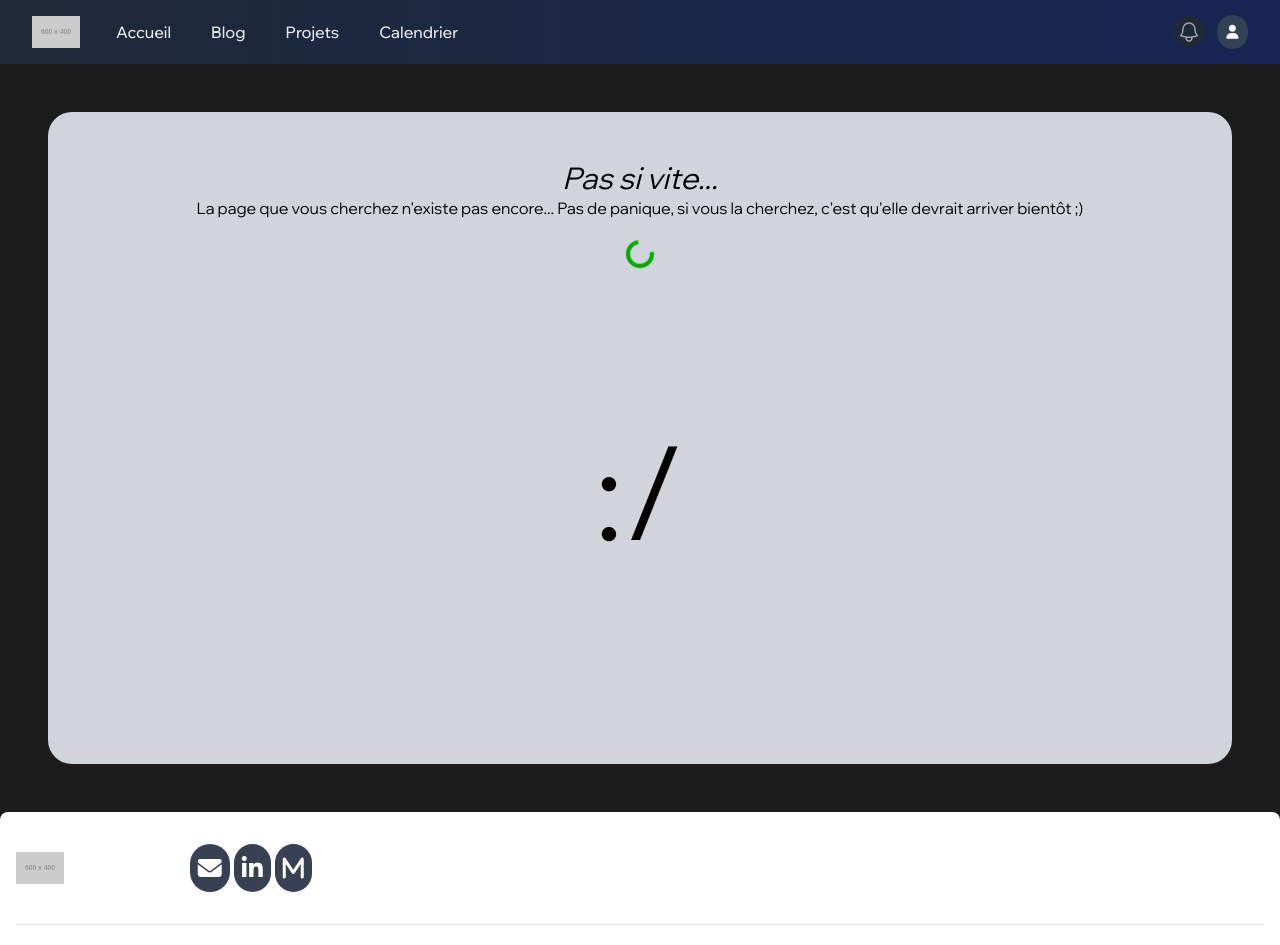
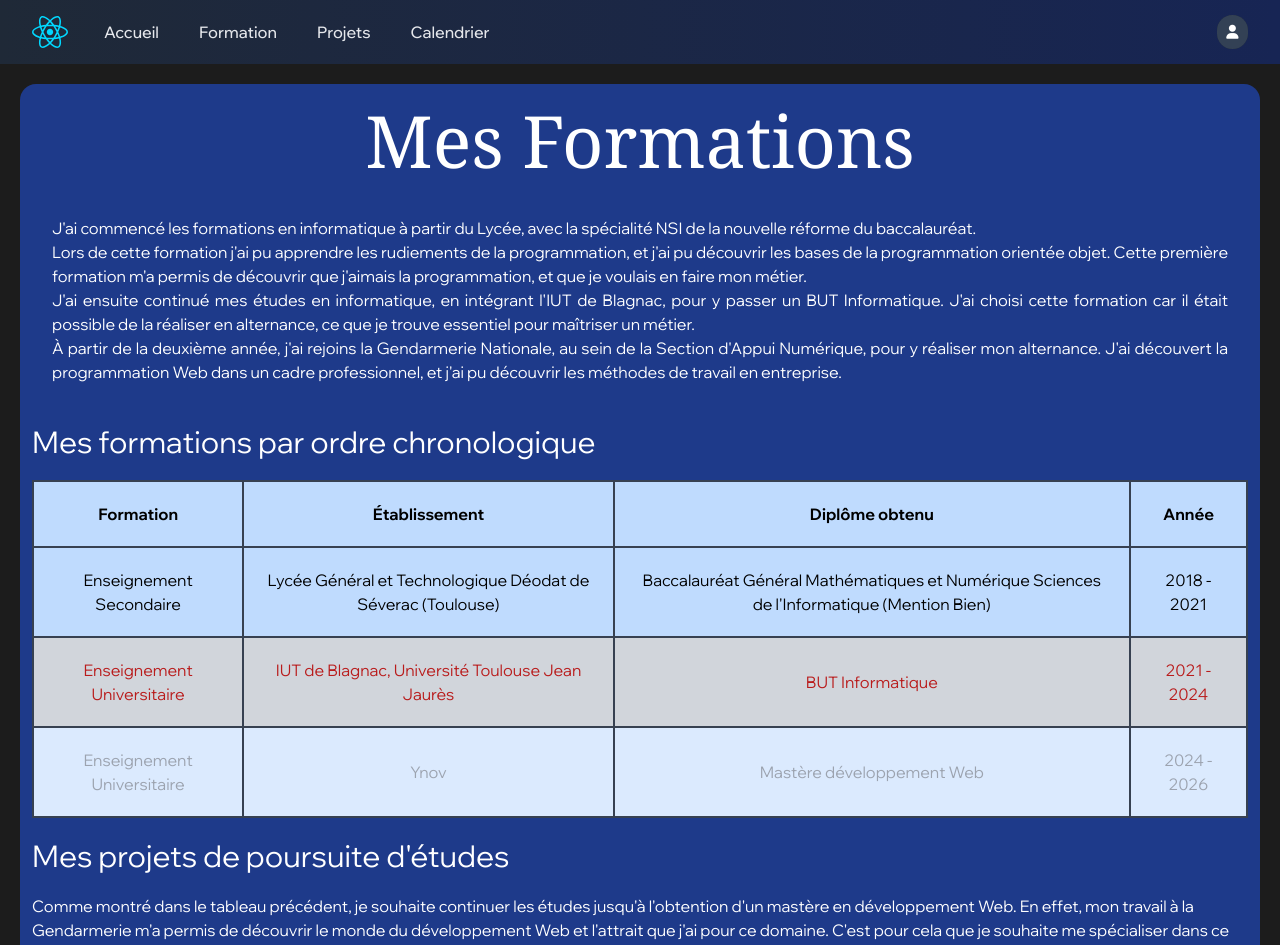
Before and after one commit to caerroff/site-perso, a React (Vite) app in the folder frontend/: page /formation in a window 1280 px wide. Shown: the top 945 px of the page. Built offline with nearby package versions, Linux system fonts and the light colour scheme.

Commit message:
feat: mise au propre comm

```diff
--- a/frontend/src/components/Footer/index.tsx
+++ b/frontend/src/components/Footer/index.tsx
@@ -13,12 +13,12 @@ function Footer() {
                             <div className="flex space-x-1">
                                 <a href='mailto:caerroff.dev@gmail.com' title='Mail'><i className='fa fa-envelope p-2 text-2xl bg-gray-700 rounded-full'></i></a>
                                 <a href='https://www.linkedin.com/in/thomas-masin-014137222/' target='_blank' title='Linkedin'><i className='fa fa-linkedin p-2 text-2xl bg-gray-700 rounded-full'></i></a>
-                                <i className='fa fa-m p-2 text-2xl bg-gray-700 rounded-full'></i>
+                                <a href='https://github.com/caerroff' target='_blank' title='GitHub'><i className='fa fa-github p-2 text-2xl bg-gray-700 rounded-full'></i></a>
                             </div>
                         </div>
                     </div>
                     <hr className="my-6 border-gray-200 sm:mx-auto dark:border-gray-700 lg:my-8" />
-                    <span className="block text-sm text-gray-500 sm:text-center dark:text-gray-400">© 2023 Caerroff. Tous droits réservés.</span>
+                    <span className="block text-sm text-gray-500 sm:text-center dark:text-gray-400">© 2024 Caerroff. Tous droits réservés.</span>
                 </div>
             </footer>
         </>
--- a/frontend/src/components/Header/header.tsx
+++ b/frontend/src/components/Header/header.tsx
@@ -33,25 +33,26 @@ function Header() {
                     </div>
                     <div className="flex flex-1 items-center justify-center sm:items-stretch sm:justify-start">
                         <Link to='/' className="flex flex-shrink-0 items-center">
-                            <img className="h-8 w-auto" src="https://placehold.co/600x400" alt="Your Company" />
+                            <img className="h-8 w-auto" src="assets/react.svg" alt="Logo React.js" />
                         </Link>
                         <div className="hidden sm:ml-6 sm:block">
                             <div className="flex space-x-4">
                                 <Link to="/" className="text-gray-200 hover:bg-blue-700 hover:text-white rounded-md px-3 py-2 text-md font-medium">Accueil</Link>
-                                <Link to="/blog" className="text-gray-200 hover:bg-blue-700 hover:text-white rounded-md px-3 py-2 text-md font-medium">Blog</Link>
+                                <Link to="/formation" className="text-gray-200 hover:bg-blue-700 hover:text-white rounded-md px-3 py-2 text-md font-medium">Formation</Link>
+                                {/* <Link to="/blog" className="text-gray-200 hover:bg-blue-700 hover:text-white rounded-md px-3 py-2 text-md font-medium">Blog</Link> */}
                                 <Link to="/projects" className="text-gray-200 hover:bg-blue-700 hover:text-white rounded-md px-3 py-2 text-md font-medium">Projets</Link>
                                 <Link to="/calendar" className="text-gray-200 hover:bg-blue-700 hover:text-white rounded-md px-3 py-2 text-md font-medium">Calendrier</Link>
                             </div>
                         </div>
                     </div>
                     <div className="absolute inset-y-0 right-0 flex items-center pr-2 sm:static sm:inset-auto sm:ml-6 sm:pr-0">
-                        <button type="button" className="relative rounded-full bg-gray-800 p-1 text-gray-400 hover:text-white focus:outline-none focus:ring-2 focus:ring-white focus:ring-offset-2 focus:ring-offset-gray-800">
+                        {/* <button type="button" className="relative rounded-full bg-gray-800 p-1 text-gray-400 hover:text-white focus:outline-none focus:ring-2 focus:ring-white focus:ring-offset-2 focus:ring-offset-gray-800">
                             <span className="absolute -inset-1.5"></span>
                             <span className="sr-only">View notifications</span>
                             <svg className="h-6 w-6" fill="none" viewBox="0 0 24 24" stroke-width="1.5" stroke="currentColor" aria-hidden="true">
                                 <path stroke-linecap="round" stroke-linejoin="round" d="M14.857 17.082a23.848 23.848 0 005.454-1.31A8.967 8.967 0 0118 9.75v-.7V9A6 6 0 006 9v.75a8.967 8.967 0 01-2.312 6.022c1.733.64 3.56 1.085 5.455 1.31m5.714 0a24.255 24.255 0 01-5.714 0m5.714 0a3 3 0 11-5.714 0" />
                             </svg>
-                        </button>
+                        </button> */}
 
                         <div className="relative ml-3">
                             <div>
--- a/frontend/src/index.css
+++ b/frontend/src/index.css
@@ -62,3 +62,20 @@ body {
     height: 100%;
     background: #6e8100;
 }
+
+table {
+    @apply table-auto w-full text-center border-2 border-gray-700 border-collapse bg-blue-200;
+}
+
+td,
+th {
+    @apply border-2 border-gray-700 border-collapse p-5;
+}
+
+.now{
+    @apply text-red-700 bg-gray-300;
+}
+
+.future{
+    @apply text-gray-400 bg-blue-100;
+}
--- a/frontend/src/main.tsx
+++ b/frontend/src/main.tsx
@@ -6,6 +6,7 @@ import Blog from './pages/Blog/Blog.tsx'
 import BlogNew from './pages/Blog/BlogNew.tsx'
 import Calendar from './pages/Calendar/Calendar.tsx'
 import Login from './pages/Login/index.tsx'
+import Formation from './pages/Formation/index.tsx'
 import './index.css'
 import Header from './components/Header/header.tsx'
 import { BrowserRouter as Router, Routes, Route } from 'react-router-dom'
@@ -20,6 +21,7 @@ ReactDOM.createRoot(document.getElementById('root')!).render(
         <Route path='/' element={<Home />} />
         <Route path='/blog' element={<Blog />} />
         <Route path='/blog/new' element={<BlogNew />} />
+        <Route path='/formation' element={<Formation />} />
         <Route path='/projects' element={<Projects />} />
         <Route path='/calendar' element={<Calendar />} />
         <Route path='/login' element={<Login />} />
--- /dev/null
+++ b/frontend/src/pages/Formation/index.tsx
@@ -0,0 +1,64 @@
+function Formation() {
+    return (
+        <>
+            <div className="bg-blue-900 m-5 p-3 rounded-2xl space-y-5 text-white">
+                <h1 className="text-center font-serif text-5xl md:text-7xl pt-2">Mes Formations</h1>
+                <p className="p-5 text-justify">J'ai commencé les formations en informatique à partir du Lycée, avec la spécialité NSI de la nouvelle réforme du baccalauréat.<br />
+                    Lors de cette formation j'ai pu apprendre les rudiements de la programmation, et j'ai pu découvrir les bases de la programmation orientée objet.
+                    Cette première formation m'a permis de découvrir que j'aimais la programmation, et que je voulais en faire mon métier.<br />
+                    J'ai ensuite continué mes études en informatique, en intégrant l'IUT de Blagnac, pour y passer un BUT Informatique.
+                    J'ai choisi cette formation car il était possible de la réaliser en alternance, ce que je trouve essentiel pour maîtriser un métier.<br />
+                    À partir de la deuxième année, j'ai rejoins la Gendarmerie Nationale, au sein de la Section d'Appui Numérique, pour y réaliser mon alternance.
+                    J'ai découvert la programmation Web dans un cadre professionnel, et j'ai pu découvrir les méthodes de travail en entreprise.
+                </p>
+                <h2 className="text-3xl">Mes formations par ordre chronologique</h2>
+
+                <table className="table-auto w-full text-center border-2 border-black text-black">
+                    <thead>
+                        <tr>
+                            <th>Formation</th>
+                            <th>Établissement</th>
+                            <th>Diplôme obtenu</th>
+                            <th>Année</th>
+                        </tr>
+                    </thead>
+                    <tbody>
+                        <tr>
+                            <td>Enseignement Secondaire</td>
+                            <td>Lycée Général et Technologique Déodat de Séverac (Toulouse)</td>
+                            <td>Baccalauréat Général Mathématiques et Numérique Sciences de l'Informatique (Mention Bien)</td>
+                            <td>2018 - 2021</td>
+                        </tr>
+                        <tr className="now">
+                            <td>Enseignement Universitaire</td>
+                            <td>IUT de Blagnac, Université Toulouse Jean Jaurès</td>
+                            <td>BUT Informatique</td>
+                            <td>2021 - 2024</td>
+                        </tr>
+                        <tr className="future">
+                            <td>Enseignement Universitaire</td>
+                            <td>Ynov</td>
+                            <td>Mastère développement Web</td>
+                            <td>2024 - 2026</td>
+                        </tr>
+                    </tbody>
+                </table>
+
+                <h2 className="text-3xl">Mes projets de poursuite d'études</h2>
+                <p>Comme montré dans le tableau précédent, je souhaite continuer les études jusqu'à l'obtention d'un mastère en développement Web.
+                    En effet, mon travail à la Gendarmerie m'a permis de découvrir le monde du développement Web et l'attrait que j'ai pour ce domaine.
+                    C'est pour cela que je souhaite me spécialiser dans ce domaine, pour en faire mon métier.
+                </p>
+
+                <h2 className="text-3xl">Apprentissages Personnels</h2>
+                <p>En parallèle à ma formation et mon alternance, j'ai également lancé une auto-entreprise afin d'acquérir de nouvelles connaissances que je pourrai utiliser plus tard dans ma vie professionnelle.
+                    J'ai pu ainsi apprendre à gérer une entreprise, à réaliser des devis, à gérer des clients, et à réaliser des projets de A à Z.
+                    J'ai également pu apprendre à gérer mon temps, et à m'organiser pour réaliser mes projets personnels et professionnels.
+                </p>
+            </div>
+
+        </>
+    )
+}
+
+export default Formation
--- a/frontend/src/pages/Home/Home.tsx
+++ b/frontend/src/pages/Home/Home.tsx
@@ -86,21 +86,25 @@ function Home() {
                         </div>
 
                         <div className="text-left mb-3 md:mb-10 md:mt-2 h-fit md:h-fit flex flex-col xs:flex-col md:py-32 sm:grid sm:grid-cols-2 md:flex md:flex-row">
-                            <div className="w-full md:w-1/4 p-5">
+                            <div className="w-full md:w-1/4 p-5 border border-gray-400 mx-3 rounded-2xl text-center">
                                 <h1 className="text-xl font-semibold">Ma Stack</h1>
+                                <br />
+
                                 <h2>☀️ Front-End:</h2>
-                                <ul className="list-disc pl-10">
+                                <ul className="list-disc pl-10 text-left">
                                     <li>React.js</li>
                                     <li>Twig</li>
                                     <li>TailwindCSS</li>
                                 </ul>
+                                <br />
                                 <h2>⌨️ Back-End:</h2>
-                                <ul className="list-disc pl-10">
+                                <ul className="list-disc pl-10 text-left">
                                     <li>PHP/Symfony</li>
                                     <li>MariaDB / PostgreSQL / MySQL</li>
                                 </ul>
+                                <br />
                                 <h2>🛜 Serveur:</h2>
-                                <ul className="list-disc pl-10">
+                                <ul className="list-disc pl-10 text-left">
                                     <li>Debian 12</li>
                                     <li>Docker</li>
                                 </ul>
@@ -114,14 +118,14 @@ function Home() {
                                         <p className='text-xs'>Sol@ris, Application servant à répertorier les matériels informatiques et radios de la Gendarmerie, de la Police et du Ministère de l'Intérieur</p>
                                     </div>
                                     <div className='text-center border border-blue-400 rounded-3xl space-y-2 p-2'>
-                                        <h2>Développement d'une application nationale</h2>
+                                        <h2>Développement d'applications régionales</h2>
                                         <h3 className='text-gray-300 text-sm'>Gendarmerie Nationale</h3>
-                                        <p className='text-xs'>Sol@ris, Application servant à répertorier les matériels informatiques et radios de la Gendarmerie, de la Police et du Ministère de l'Intérieur</p>
+                                        <p className='text-xs'>Plusieurs application répondant à des problématiques de la Région de Gendarmerie d'Occitanie</p>
                                     </div>
                                     <div className='text-center border border-red-400 rounded-3xl space-y-2 p-2'>
-                                        <h2>Développement d'une application nationale</h2>
-                                        <h3 className='text-gray-300 text-sm'>Personnel</h3>
-                                        <p className='text-xs'>Sol@ris, Application servant à répertorier les matériels informatiques et radios de la Gendarmerie, de la Police et du Ministère de l'Intérieur</p>
+                                        <h2>Développement d'une application en freelance</h2>
+                                        <h3 className='text-gray-300 text-sm'>Autoentreprise</h3>
+                                        <p className='text-xs'>Application dévelopée avec Retool pour une société de pose de panneaux photovoltaïques dans les terrains agricoles.</p>
                                     </div>
                                 </div>
                             </div>
--- a/frontend/src/pages/Projects/index.tsx
+++ b/frontend/src/pages/Projects/index.tsx
@@ -3,20 +3,8 @@ function Projects() {
     return (
         <>
             <div className="grid justify-center">
-                <div className='min-h-screen max-w-[2000px] bg-blue-800 bg-gradient-to-t from-gray-800 m-5 p-5 rounded-[20px] space-y-10'>
+                <div className='min-h-screen max-w-[2000px] bg-blue-900 bg-gradient-to-t from-gray-900 m-5 p-5 rounded-[20px] space-y-10'>
                     <h1 className='text-center font-serif text-5xl md:text-7xl text-white'>Mes projets</h1>
-
-                    <div className="grid grid-cols-1 gap-2 md:gap-0 lg:flex lg:space-x-2">
-                        <div className='lg:w-2/3 bg-white p-3 rounded-[20px] space-y-2'>
-                            <h2 className="text-2xl">Développement d'un Progiciel National</h2>
-                            <p><span className='italic'>Sol@ris</span> est un projet national, développé par la Gendarmerie, permettant un suivi des matériels informatiques et radios de la Gendarmerie, de la Police et du Ministère de l'Intérieur</p>
-                            <p>En plus de gérer les stocks, l'application possède un suivi des demandes d'intervention, les suivis de réparation ainsi que la génération de documents.</p>
-                            <p>J'ai pu développer plusieurs fonctionnalités au sein de la communauté de développeurs Sol@ris, utilisant notamment des connaissances en Symfony, Webpack, Javascript et en conception.</p>
-                        </div>
-                        <div className='lg:w-1/3 bg-slate-800 rounded-[20px] p-1'>
-                            <a href='/assets/solaris.png'><img className='rounded-2xl' id='solaris' src='/assets/solaris.png' alt="Image de l'Accueil de Sol@ris" /></a>
-                        </div>
-                    </div>
 
                     <div className="grid grid-cols-1 gap-2 md:gap-0 lg:flex lg:space-x-2">
                         <div className='lg:w-1/3 bg-slate-800 rounded-[20px] p-1'>
@@ -32,25 +20,26 @@ function Projects() {
 
                     <div className="grid grid-cols-1 gap-2 md:gap-0 lg:flex lg:space-x-2">
                         <div className='lg:w-2/3 bg-white p-3 rounded-[20px] space-y-2'>
-                            <h2 className="text-2xl">Développement d'un Progiciel National</h2>
-                            <p><span className='italic'>Sol@ris</span> est un projet national, développé par la Gendarmerie, permettant un suivi des matériels informatiques et radios de la Gendarmerie, de la Police et du Ministère de l'Intérieur</p>
-                            <p>En plus de gérer les stocks, l'application possède un suivi des demandes d'intervention, les suivis de réparation ainsi que la génération de documents.</p>
-                            <p>J'ai pu développer plusieurs fonctionnalités au sein de la communauté de développeurs Sol@ris, utilisant notamment des connaissances en Symfony, Webpack, Javascript et en conception.</p>
+                            <h2 className="text-2xl">Développement d'applications à destination de la Région de Gendarmerie d'Occitanie</h2>
+                            <p><span className='italic'>aGENDa, Socle, Rocclab</span> sont des projets régionaux, développés par la Gendarmerie, servant à répondre à plusieurs problématiques de la Gendarmerie.</p>
+                            <p>aGENDa, par exemple, gère les calendriers des personnels de la Gendarmerie, offrant un système de calendrier collaboratif, de partage de fichiers, de rappel d'évènements etc...</p>
+                            <p>Le Socle, lui, sert de base à la création de nouvelles applications régionales, gérant déjà le système de sécurité et de connexion de la Gendarmerie.</p>
                         </div>
                         <div className='lg:w-1/3 bg-slate-800 rounded-[20px] p-1'>
-                            <a href='/assets/solaris.png'><img className='rounded-2xl' id='solaris' src='/assets/solaris.png' alt="Image de l'Accueil de Sol@ris" /></a>
+                            <a href='/assets/socle.png'><img className='rounded-2xl' id='solaris' src='/assets/socle.png' alt="Image de l'Accueil du socle" /></a>
                         </div>
                     </div>
 
                     <div className="grid grid-cols-1 gap-2 md:gap-0 lg:flex lg:space-x-2">
                         <div className='lg:w-1/3 bg-slate-800 rounded-[20px] p-1'>
-                            <a href='/assets/solaris.png'><img className='rounded-2xl' id='solaris' src='/assets/solaris.png' alt="Image de l'Accueil de Sol@ris" /></a>
+                            <a href='/assets/retool.png'><img className='rounded-2xl' id='socle' src='/assets/retool.png' alt="Image de l'Accueil de l'application Retool" /></a>
                         </div>
                         <div className='lg:w-2/3 bg-white p-3 rounded-[20px] space-y-2'>
-                            <h2 className="text-2xl">Développement d'un Progiciel National</h2>
-                            <p><span className='italic'>Sol@ris</span> est un projet national, développé par la Gendarmerie, permettant un suivi des matériels informatiques et radios de la Gendarmerie, de la Police et du Ministère de l'Intérieur</p>
-                            <p>En plus de gérer les stocks, l'application possède un suivi des demandes d'intervention, les suivis de réparation ainsi que la génération de documents.</p>
-                            <p>J'ai pu développer plusieurs fonctionnalités au sein de la communauté de développeurs Sol@ris, utilisant notamment des connaissances en Symfony, Webpack, Javascript et en conception.</p>
+                            <h2 className="text-2xl">Développement d'application en freelance</h2>
+                            <p>Quelques projets de freelance, notamment une application servant à réaliser une étude cartographique afin de déterminer le rendement solaire d'une parcelle agricole.
+                                Développement à l'aide de Retool, avant de passer à une application React.js, plus rapide et plus performante. Intégration à un projet existant (base de données Airtable, existant Retool).
+                                Ce projet m'a permis de découvrir la relation client et la réalisation de cahier des charges avec tarification des prestations.
+                            </p>
                         </div>
                     </div>
 
```
Also changed, not shown: frontend/public/assets/retool.png (added), frontend/public/assets/socle.png (added).
